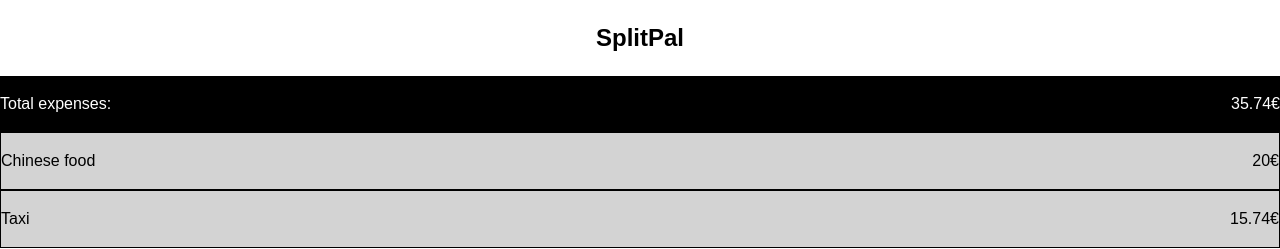
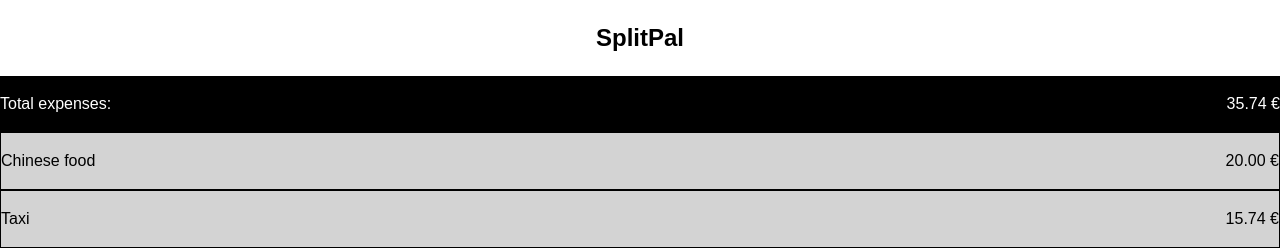
Before and after one commit to FNKMYR/capstone-project, a React (Create React App) app: page / in a window 1280 px wide. Shown: the top 249 px of the page. Built offline with nearby package versions, Linux system fonts and the light colour scheme.

Commit message:
Format expense values

```diff
--- a/src/components/Expense.js
+++ b/src/components/Expense.js
@@ -4,7 +4,7 @@ export default function Expense({ title, amount }) {
   return (
     <Wrapper>
       <p>{title}</p>
-      <p>{amount}€</p>
+      <p>{amount}</p>
     </Wrapper>
   );
 }
--- a/src/components/ExpenseList.js
+++ b/src/components/ExpenseList.js
@@ -27,14 +27,33 @@ export default function ExpenseList() {
       .reduce((prev, curr) => +prev + +curr, 0)
     //The unary plus operator (+prev) converts the strings to numbers
   );
+  function expenseFormatter(num) {
+    let p = Number(num).toFixed(2).split('.');
+    return (
+      (p[0].split('')[0] === '-' ? '-' : '') +
+      p[0]
+        .split('')
+        .reverse()
+        .reduce(function (acc, num, i, orig) {
+          return num === '-' ? acc : num + (i && !(i % 3) ? ',' : '') + acc;
+        }, '') +
+      '.' +
+      p[1] +
+      ' €'
+    );
+  }
   return (
     <Wrapper>
       <TotalExpenses>
         <p>Total expenses:</p>
-        <p>{totalExpenses}€</p>
+        <p>{expenseFormatter(totalExpenses)}</p>
       </TotalExpenses>
       {expenses.map((expense, index) => (
-        <Expense key={index} title={expense.title} amount={expense.amount} />
+        <Expense
+          key={index}
+          title={expense.title}
+          amount={expenseFormatter(expense.amount)}
+        />
       ))}
       <AddExpense onSubmit={handleSubmit}>
         <label>
```
